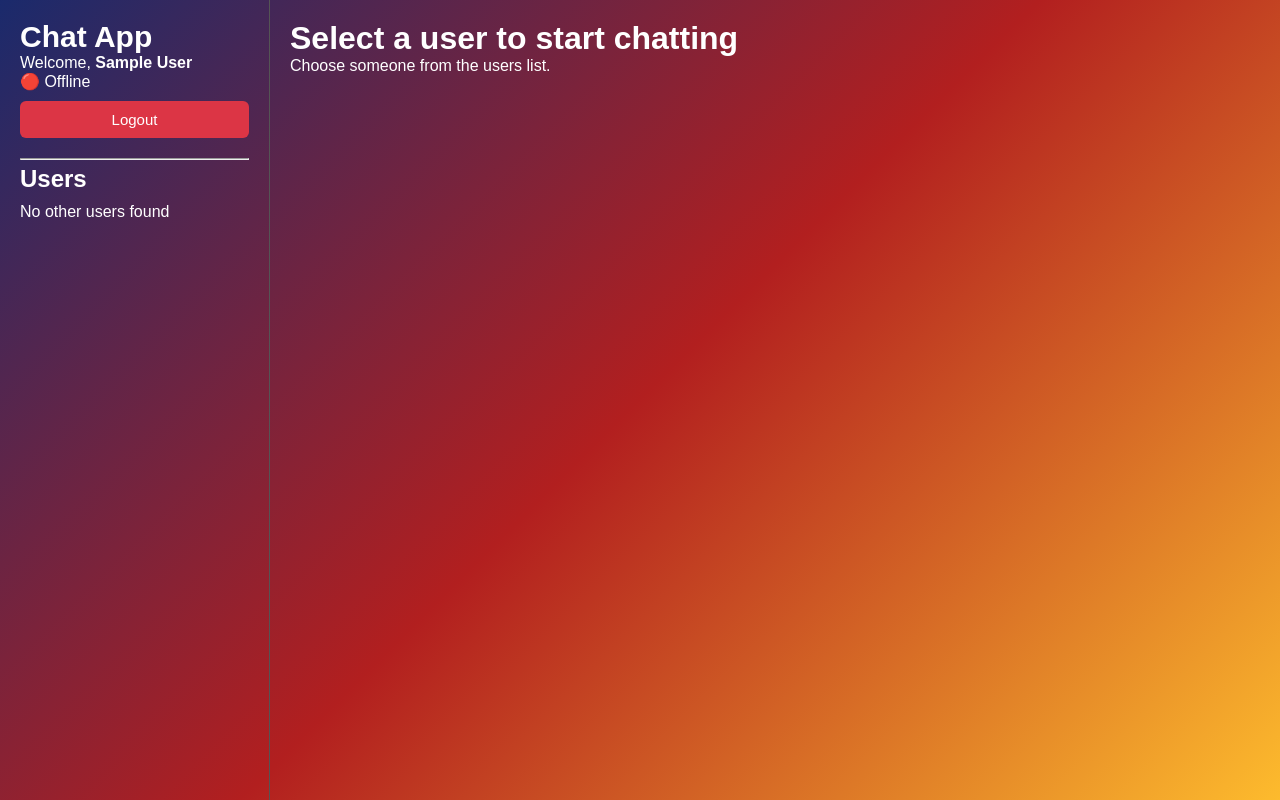
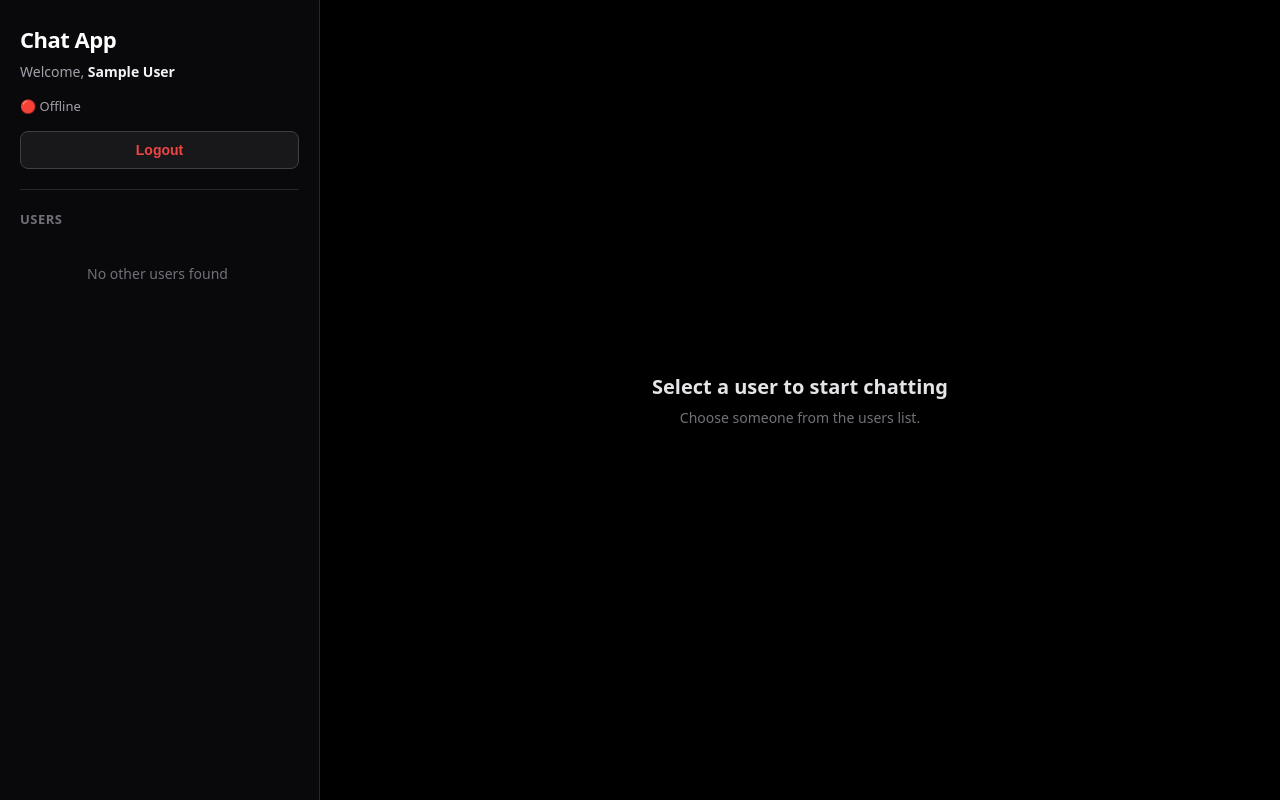
Before and after one commit to AdityaBarad5090/Chat_App, a Next.js app in the folder Client/: page /chat in a window 1280 px wide. Built offline with nearby package versions, Linux system fonts and the light colour scheme; no server answers; sample sign-in values are in the browser's storage.

Commit message:
Final Design

```diff
--- a/Client/app/chat/page.js
+++ b/Client/app/chat/page.js
@@ -248,11 +248,11 @@ export default function ChatPage() {
     }
 
     return (
-        <div className={`${styles.container} ${styles.glass} ${styles.gradientBackground}`}>
+        <div className={styles.container}>
 
             {/* LEFT SIDEBAR */}
 
-            <div className={`${styles.sidebar} ${styles.glass}`}>
+            <div className={styles.sidebar}>
 
                 <h1>Chat App</h1>
 
@@ -394,7 +394,7 @@ export default function ChatPage() {
 
             {/* CHAT AREA */}
 
-            <div className={`${styles.chatArea} ${styles.glass}`}>
+            <div className={styles.chatArea}>
 
                 {selectedUser ? (
 
@@ -417,7 +417,7 @@ export default function ChatPage() {
 
                         {/* MESSAGES */}
 
-                        <div className={`${styles.messages} ${styles.glass}`}>
+                        <div className={styles.messages}>
 
                             {messages.length === 0 ? (
 
--- a/Client/app/chat/page.module.css
+++ b/Client/app/chat/page.module.css
@@ -1,175 +1,312 @@
+.loading {
+    display: flex;
+    justify-content: center;
+    align-items: center;
+    height: 100vh;
+    background: #000000;
+    color: #a1a1aa;
+    font-size: 1.25rem;
+    font-weight: 500;
+}
+
 .container {
     display: flex;
     height: 100vh;
-    background: linear-gradient(135deg, #1a2a6c, #b21f1f, #fdbb2d);
-    color: white;
-    backdrop-filter: blur(8px);
-    background-attachment: fixed;
+    background: #000000;
+    color: #f4f4f5;
+    font-family: system-ui, -apple-system, BlinkMacSystemFont, 'Segoe UI', Roboto, sans-serif;
     overflow: hidden;
-    position: relative;
 }
 
 .sidebar {
-    width: 270px;
-    border-right: 1px solid #555;
-    padding: 20px;
+    width: 320px;
+    background: #09090b;
+    border-right: 1px solid #27272a;
+    padding: 24px 20px;
+    display: flex;
+    flex-direction: column;
+    gap: 16px;
+    flex-shrink: 0;
 }
 
 .sidebar h1 {
     margin: 0;
-    font-size: 30px;
+    font-size: 22px;
+    font-weight: 700;
+    color: #ffffff;
+    letter-spacing: -0.5px;
+}
+
+.welcome {
+    font-size: 14px;
+    color: #a1a1aa;
+    margin-top: -8px;
+}
+
+.welcome strong {
+    color: #f4f4f5;
+}
+
+.status {
+    font-size: 13px;
+    margin: 0;
+    font-weight: 500;
+    color: #a1a1aa;
+}
+
+.logoutButton {
+    width: 100%;
+    padding: 10px 16px;
+    border: 1px solid #3f3f46;
+    border-radius: 8px;
+    background: #18181b;
+    color: #ef4444;
+    font-size: 14px;
+    font-weight: 600;
+    cursor: pointer;
+    transition: all 0.2s ease;
+}
+
+.logoutButton:hover {
+    background: #27272a;
+    border-color: #ef4444;
+}
+
+.sidebar hr {
+    border: none;
+    border-top: 1px solid #27272a;
+    margin: 4px 0;
 }
 
 .sidebar h2 {
-    margin: 5px 0;
-}
-
-.online {
-    color: #00ff66;
-    font-size: 20px;
-    margin-bottom: 10px;
+    margin: 0;
+    font-size: 13px;
+    text-transform: uppercase;
+    letter-spacing: 0.5px;
+    color: #71717a;
+    font-weight: 600;
 }
 
 .userList {
-    margin-top: 10px;
+    flex: 1;
+    overflow-y: auto;
+    display: flex;
+    flex-direction: column;
+    gap: 6px;
+    padding-right: 4px;
+}
+
+.userList::-webkit-scrollbar {
+    width: 6px;
+}
+
+.userList::-webkit-scrollbar-thumb {
+    background: #27272a;
+    border-radius: 3px;
+}
+
+.noUsers {
+    color: #71717a;
+    font-size: 14px;
+    text-align: center;
+    margin-top: 20px;
 }
 
 .userItem {
-    padding: 15px;
-    margin-bottom: 5px;
+    padding: 12px 14px;
     cursor: pointer;
-    background: #222;
-    color: white;
-    border-radius: 5px;
+    background: #121215;
+    color: #e4e4e7;
+    border-radius: 10px;
+    border: 1px solid #1c1c20;
+    transition: all 0.15s ease;
     position: relative;
 }
 
-.badge {
-    position: absolute;
-    top: 5px;
-    right: 10px;
-    background: #ff3b30;
-    color: white;
-    border-radius: 50%;
-    min-width: 20px;
-    height: 20px;
-    display: flex;
-    align-items: center;
-    justify-content: center;
-    font-size: 12px;
-    line-height: 1;
-}
-
 .userItem:hover {
-    background: #333;
+    background: #1c1c20;
+    border-color: #27272a;
 }
 
 .selectedUser {
-    background: #eeeeee;
-    color: #222222;
+    background: #27272a !important;
+    border-color: #3f3f46 !important;
+    color: #ffffff !important;
+}
+
+.userItem h3 {
+    margin: 0;
+    font-size: 15px;
+    font-weight: 600;
+    color: #f4f4f5;
 }
 
 .selectedUser h3,
 .selectedUser p {
-    color: #222222;
-}
-
-.userItem h3 {
-    margin: 0;
+    color: #ffffff !important;
 }
 
 .userItem p {
-    margin: 5px 0 0;
-    color: #bbb;
+    margin: 4px 0 0;
+    font-size: 13px;
+    color: #8e8e93;
+}
+
+.badge {
+    display: inline-flex;
+    align-items: center;
+    justify-content: center;
+    background: #ef4444;
+    color: white;
+    font-size: 11px;
+    font-weight: 700;
+    padding: 2px 7px;
+    border-radius: 9999px;
+    line-height: 1;
 }
 
 .chatArea {
     flex: 1;
-    padding: 20px;
     display: flex;
     flex-direction: column;
+    background: #000000;
+    height: 100vh;
+    overflow: hidden;
 }
 
 .chatHeader {
-    border-bottom: 2px solid #ddd;
-    padding-bottom: 5px;
+    padding: 20px 24px;
+    border-bottom: 1px solid #27272a;
+    background: #09090b;
 }
 
 .chatHeader h1 {
     margin: 0;
+    font-size: 18px;
+    font-weight: 600;
+    color: #ffffff;
 }
 
 .chatHeader p {
-    margin: 2px 0;
+    margin: 4px 0 0;
+    font-size: 13px;
+    color: #a1a1aa;
 }
 
 .messages {
     flex: 1;
-    border: 1px solid #aaa;
-    padding: 20px;
+    padding: 24px;
     overflow-y: auto;
     display: flex;
     flex-direction: column;
+    gap: 10px;
+    background: #000000;
+}
+
+.messages::-webkit-scrollbar {
+    width: 6px;
+}
+
+.messages::-webkit-scrollbar-thumb {
+    background: #27272a;
+    border-radius: 3px;
+}
+
+.noMessages {
+    color: #71717a;
+    text-align: center;
+    margin: auto;
+    font-size: 14px;
 }
 
 .message {
-    padding: 12px 18px;
-    margin: 6px 0;
-    border-radius: 15px;
-    max-width: 60%;
-    color: #222;
+    padding: 10px 16px;
+    border-radius: 16px;
+    max-width: 65%;
+    font-size: 14px;
+    line-height: 1.5;
+    word-break: break-word;
 }
 
 .sent {
-    background: #d9fdd3;
+    background: #2563eb;
+    color: #ffffff;
     align-self: flex-end;
+    border-bottom-right-radius: 4px;
 }
 
 .received {
-    background: #eeeeee;
+    background: #18181b;
+    color: #f4f4f5;
+    border: 1px solid #27272a;
     align-self: flex-start;
+    border-bottom-left-radius: 4px;
 }
 
 .inputArea {
+    padding: 16px 24px;
+    border-top: 1px solid #27272a;
+    background: #09090b;
     display: flex;
-    margin-top: 10px;
-    gap: 10px;
+    gap: 12px;
+    align-items: center;
 }
 
 .input {
     flex: 1;
-    padding: 12px;
-    border-radius: 5px;
-    border: 1px solid #555;
-    background: #222;
-    color: white;
+    padding: 12px 16px;
+    border-radius: 10px;
+    border: 1px solid #27272a;
+    background: #141417;
+    color: #ffffff;
+    font-size: 14px;
+    outline: none;
+    transition: border-color 0.15s ease;
+}
+
+.input:focus {
+    border-color: #2563eb;
+}
+
+.input::placeholder {
+    color: #71717a;
 }
 
 .sendButton {
-    padding: 12px 25px;
+    padding: 12px 24px;
     border: none;
-    border-radius: 5px;
-    background: #25d366;
-    color: white;
+    border-radius: 10px;
+    background: #2563eb;
+    color: #ffffff;
+    font-weight: 600;
+    font-size: 14px;
     cursor: pointer;
+    transition: background-color 0.15s ease;
 }
 
 .sendButton:hover {
-    background: #128c7e;
+    background: #1d4ed8;
 }
 
-.logoutButton {
-    width: 100%;
-    padding: 10px;
-    margin: 10px 0 20px;
-    border: none;
-    border-radius: 6px;
-    background: #dc3545;
-    color: white;
-    font-size: 15px;
-    cursor: pointer;
+.emptyChat {
+    flex: 1;
+    display: flex;
+    flex-direction: column;
+    align-items: center;
+    justify-content: center;
+    background: #000000;
+    color: #71717a;
 }
 
-.logoutButton:hover {
-    background: #bb2d3b;
+.emptyChat h1 {
+    font-size: 20px;
+    font-weight: 600;
+    color: #e4e4e7;
+    margin: 0 0 8px;
 }
+
+.emptyChat p {
+    font-size: 14px;
+    color: #71717a;
+    margin: 0;
+}
```
